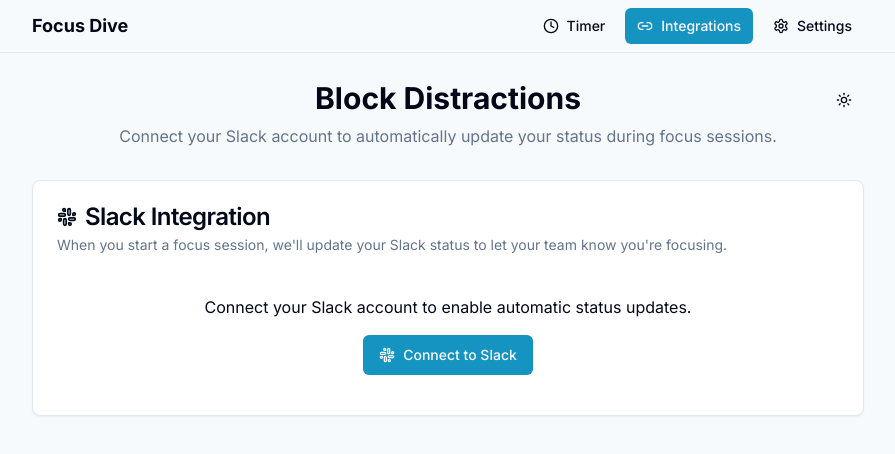
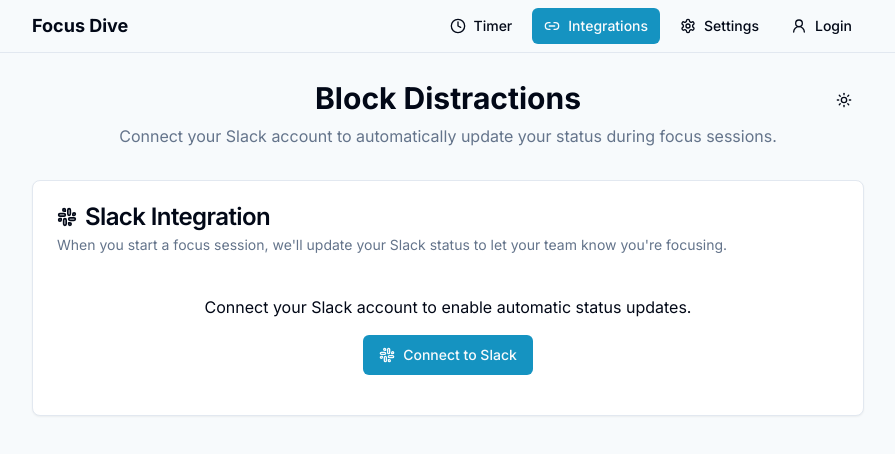
Before and after one commit to rafaelhdr/focus-dive-timer, a React (Vite) app: page /block-distractions in a window 1280 px wide. Shown: the top 454 px of the page, without its empty margins (192-1087 px from the left). Built offline with nearby package versions, Linux system fonts and the light colour scheme; no server answers.

Commit message:
Add login link to header
Adds a link to the login page in the navigation bar.

```diff
--- a/src/components/Navigation.tsx
+++ b/src/components/Navigation.tsx
@@ -1,7 +1,7 @@
 
 import React from 'react';
 import { Link, useLocation } from 'react-router-dom';
-import { Clock, Settings, Link2 } from 'lucide-react';
+import { Clock, Settings, Link2, UserRound } from 'lucide-react';
 import { Button } from '@/components/ui/button';
 import { useTimer } from '@/hooks/useTimer';
 
@@ -55,6 +55,16 @@ const Navigation: React.FC = () => {
               <span className="hidden sm:inline">Settings</span>
             </Button>
           </Link>
+          <Link to="/login">
+            <Button
+              variant={location.pathname === '/login' ? 'default' : 'ghost'}
+              size="sm"
+              className="gap-2"
+            >
+              <UserRound className="h-4 w-4" />
+              <span className="hidden sm:inline">Login</span>
+            </Button>
+          </Link>
         </div>
       </div>
     </div>
```
